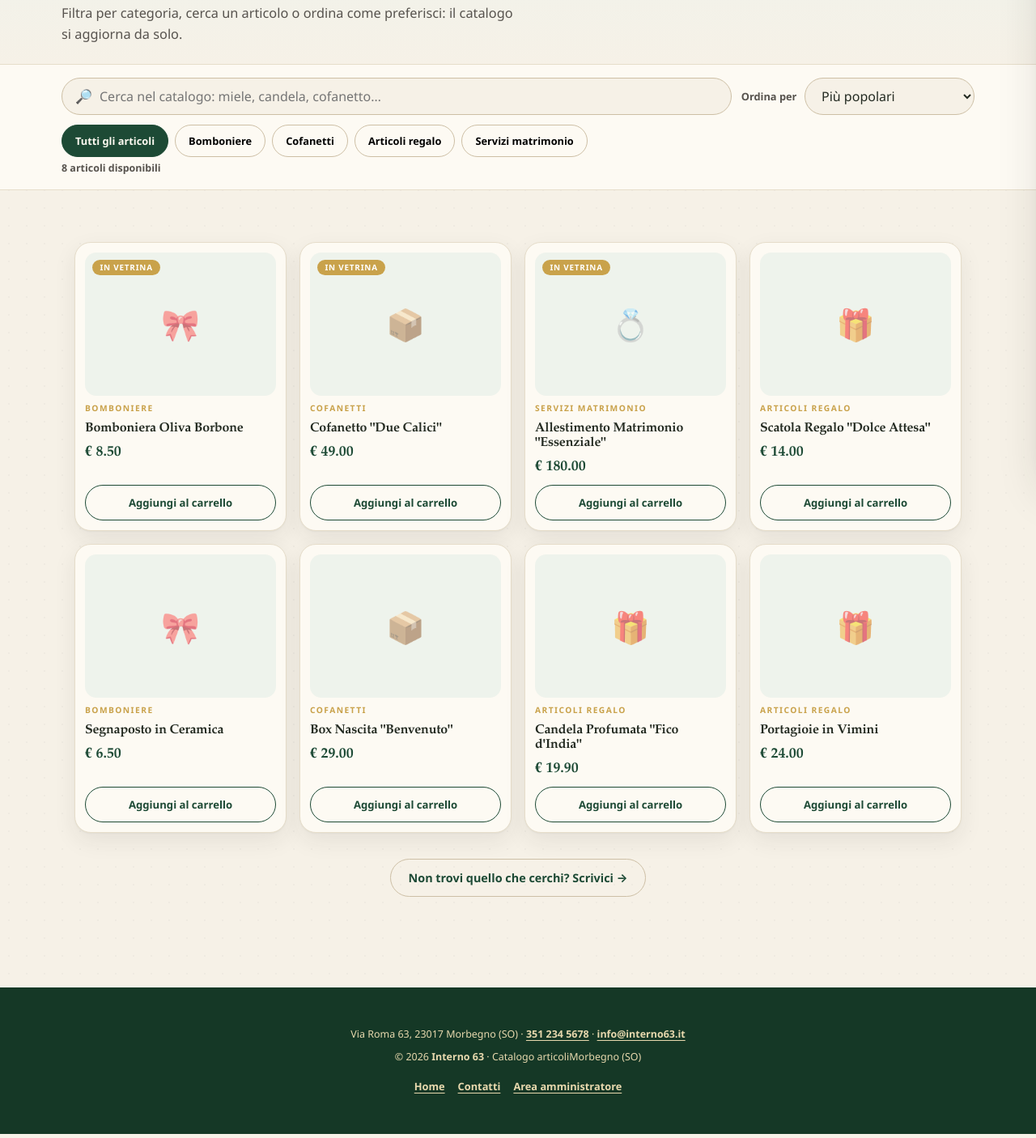
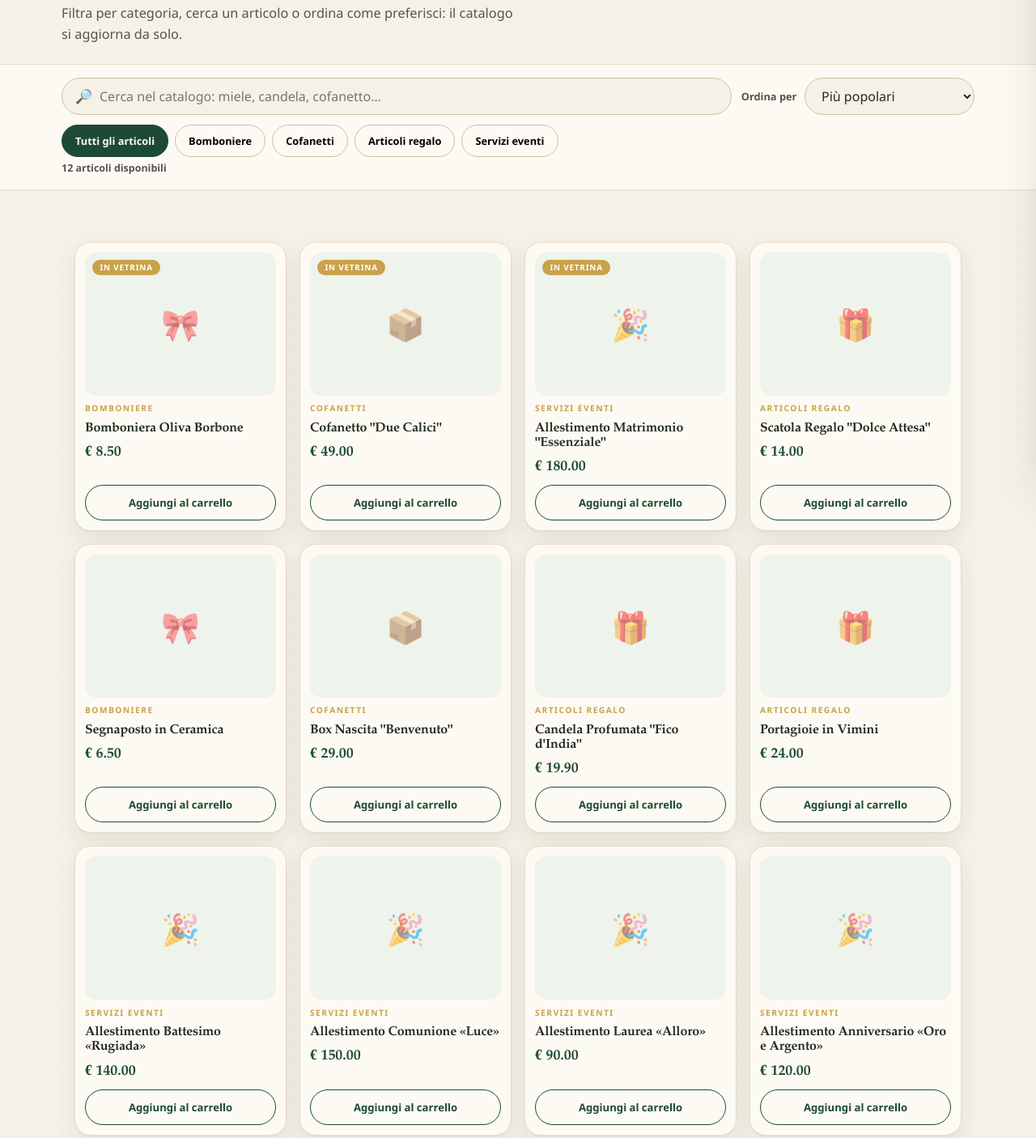
Before and after one commit to Amirel91/interno63, a plain HTML site: page shop.html in a window 1280 px wide. Shown: the part 216-1622 px from the top of the page at 81% size. Drawn offline with Linux system fonts and the light colour scheme.

Commit message:
Ok ma la categoria servizi matrimonio dovrebbe essere…

```diff
--- a/script.js
+++ b/script.js
@@ -12,14 +12,18 @@ const CATALOGO_INIZIALE = [
   { id: 5, nome: 'Box Nascita "Benvenuto"', prezzo: 29.0, categoria: 'cofanetti', vetrina: false, descrizione: 'Body in cotone, ciuccio e saponetta artigianale in scatola regalo con nastro.', img: '' },
   { id: 6, nome: 'Allestimento Matrimonio "Essenziale"', prezzo: 180.0, categoria: 'matrimonio', vetrina: true, descrizione: 'Segnaposto, allestimento tavolo regalo e bomboniere per fino a 50 ospiti, sopralluogo incluso.', img: '' },
   { id: 7, nome: 'Candela Profumata "Fico d\'India"', prezzo: 19.9, categoria: 'regalo', vetrina: false, descrizione: 'Cera vegetale versata a mano in vetro ambrato, durata circa 40 ore.', img: '' },
-  { id: 8, nome: 'Portagioie in Vimini', prezzo: 24.0, categoria: 'regalo', vetrina: false, descrizione: 'Cestino intrecciato a mano con interno in tessuto, perfetto per la camera.', img: '' }
+  { id: 8, nome: 'Portagioie in Vimini', prezzo: 24.0, categoria: 'regalo', vetrina: false, descrizione: 'Cestino intrecciato a mano con interno in tessuto, perfetto per la camera.', img: '' },
+  { id: 9, nome: 'Allestimento Battesimo «Rugiada»', prezzo: 140.0, categoria: 'matrimonio', vetrina: false, descrizione: 'Allestimento tavolo dolci, confetti rosa o azzurri e bombonierine per fino a 40 ospiti.', img: '' },
+  { id: 10, nome: 'Allestimento Comunione «Luce»', prezzo: 150.0, categoria: 'matrimonio', vetrina: false, descrizione: 'Segnaposto, candele e composizioni bianco e oro per il pranzo di festa.', img: '' },
+  { id: 11, nome: 'Allestimento Laurea «Alloro»', prezzo: 90.0, categoria: 'matrimonio', vetrina: false, descrizione: 'Cuscino per la laurea, pergamene personalizzate e tavolo buffet a tema.', img: '' },
+  { id: 12, nome: 'Allestimento Anniversario «Oro e Argento»', prezzo: 120.0, categoria: 'matrimonio', vetrina: false, descrizione: 'Composizioni floreali, segnaposto e ricordo per nozze d’oro o d’argento.', img: '' }
 ];
 
 const CATEGORIE_INIZIALI = [
   { id: 'bomboniere', nome: 'Bomboniere', icona: '🎀' },
   { id: 'cofanetti', nome: 'Cofanetti', icona: '📦' },
   { id: 'regalo', nome: 'Articoli regalo', icona: '🎁' },
-  { id: 'matrimonio', nome: 'Servizi matrimonio', icona: '💍' }
+  { id: 'matrimonio', nome: 'Servizi eventi', icona: '🎉' }
 ];
 
 const NEGOZIO_INIZIALE = {
@@ -630,7 +634,40 @@ function gestisciAzione(btn) {
 }
 
 /* ---------- Avvio: legge lo stato, disegna tutto, aggancia i listener ---------- */
+/* Migrazione «Servizi eventi» (una volta sola, flag condiviso con admin.js):
+   nei dati già salvati nel browser rinomina la categoria e aggiunge i quattro
+   allestimenti nuovi, senza toccare le modifiche fatte dall'utente. */
+const CHIAVE_MIGRAZIONE_EVENTI = 'i63-mig-eventi-v1';
+
+function migraServiziEventi() {
+  try {
+    if (localStorage.getItem(CHIAVE_MIGRAZIONE_EVENTI)) return;
+    const catSalvate = localStorage.getItem(CHIAVI.categorie);
+    if (catSalvate) {
+      const cats = JSON.parse(catSalvate);
+      if (Array.isArray(cats)) {
+        const matrimonio = cats.find(c => c && c.id === 'matrimonio');
+        if (matrimonio && matrimonio.nome === 'Servizi matrimonio') {
+          matrimonio.nome = 'Servizi eventi';
+          matrimonio.icona = '🎉';
+        }
+        localStorage.setItem(CHIAVI.categorie, JSON.stringify(cats));
+      }
+    }
+    const catalogoSalvato = localStorage.getItem(CHIAVI.catalogo);
+    if (catalogoSalvato) {
+      const voci = JSON.parse(catalogoSalvato);
+      if (Array.isArray(voci)) {
+        CATALOGO_INIZIALE.filter(p => p.id >= 9 && !voci.some(x => x.id === p.id)).forEach(p => voci.push(p));
+        localStorage.setItem(CHIAVI.catalogo, JSON.stringify(voci));
+      }
+    }
+    localStorage.setItem(CHIAVE_MIGRAZIONE_EVENTI, '1');
+  } catch (e) { /* storage non disponibile: i default corretti fanno già il loro lavoro */ }
+}
+
 function ricaricaDati() {
+  migraServiziEventi();
   catalogo = leggiJSON(CHIAVI.catalogo, CATALOGO_INIZIALE);
   categorie = leggiJSON(CHIAVI.categorie, CATEGORIE_INIZIALI);
   carrello = leggiJSON(CHIAVI.carrello, []);
--- a/shop.html
+++ b/shop.html
@@ -101,6 +101,7 @@
   <p>© <span id="anno">2025</span> <b id="footName">Interno 63</b> · Catalogo articoli<span id="footLuogo"> · Morbegno (SO)</span></p>
   <nav class="foot-links" aria-label="Link utili">
     <a class="link" href="index.html">Home</a>
+    <a class="link" href="shop.html">Catalogo</a>
     <a class="link" href="contatti.html">Contatti</a>
     <a class="link hidden" id="linkFb" href="https://www.facebook.com/share/14xCco4QcLd/" rel="noopener">Facebook</a>
     <a class="link hidden" id="linkIg" href="#" rel="noopener">Instagram</a>
```
Also changed, not shown: admin.html (+3 -0 lines), admin.js (+40 -3 lines), contatti.html (+1 -0 lines), index.html (+1 -0 lines).
